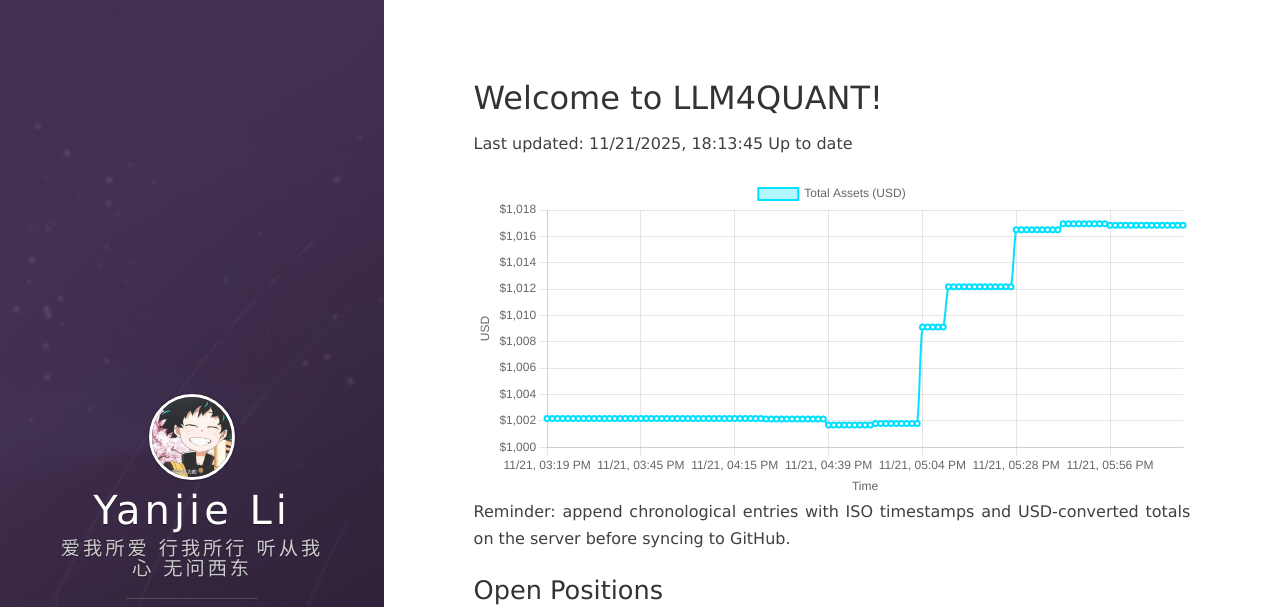
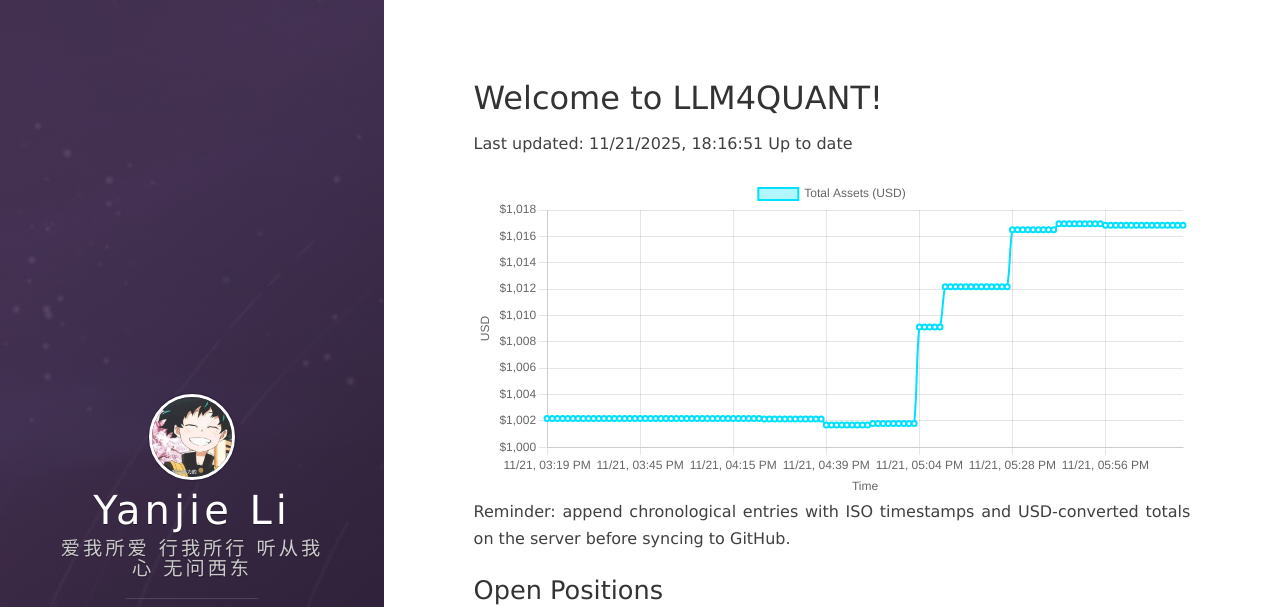
Before and after one commit to leeyegy/leeyegy.github.io, a Jekyll site: the page built from live-trading.html, in a window 1280 px wide and 1243 px high. Shown: the top 607 px of the window. Built offline with Jekyll 4.4.1, drawn with Linux system fonts in a browser that asks for light colours; nearby versions of some CDN libraries.

Commit message:
AccountMonitor: update balance history 2025-11-22T02:16:51+08:00

```diff
--- a/assets/data/binance/balance-history.json
+++ b/assets/data/binance/balance-history.json
@@ -1,5 +1,5 @@
 {
-  "generatedAt": "2025-11-22T02:13:45+08:00",
+  "generatedAt": "2025-11-22T02:16:51+08:00",
   "asset": "total_usd_value",
   "history": [
     {
@@ -493,6 +493,10 @@
     {
       "timestamp": "2025-11-22T02:13:45+08:00",
       "totalUsd": 1016.85269604
+    },
+    {
+      "timestamp": "2025-11-22T02:16:51+08:00",
+      "totalUsd": 1016.85269604
     }
   ]
 }
```
